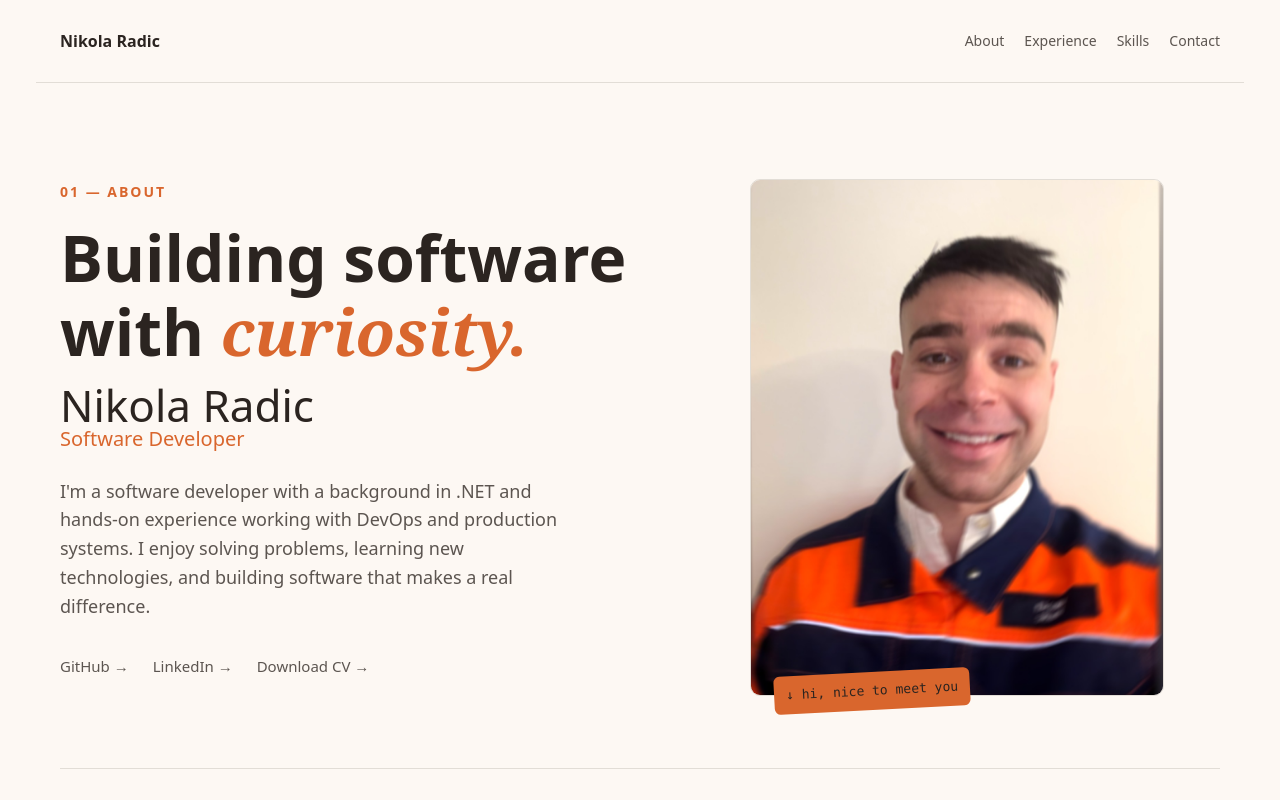
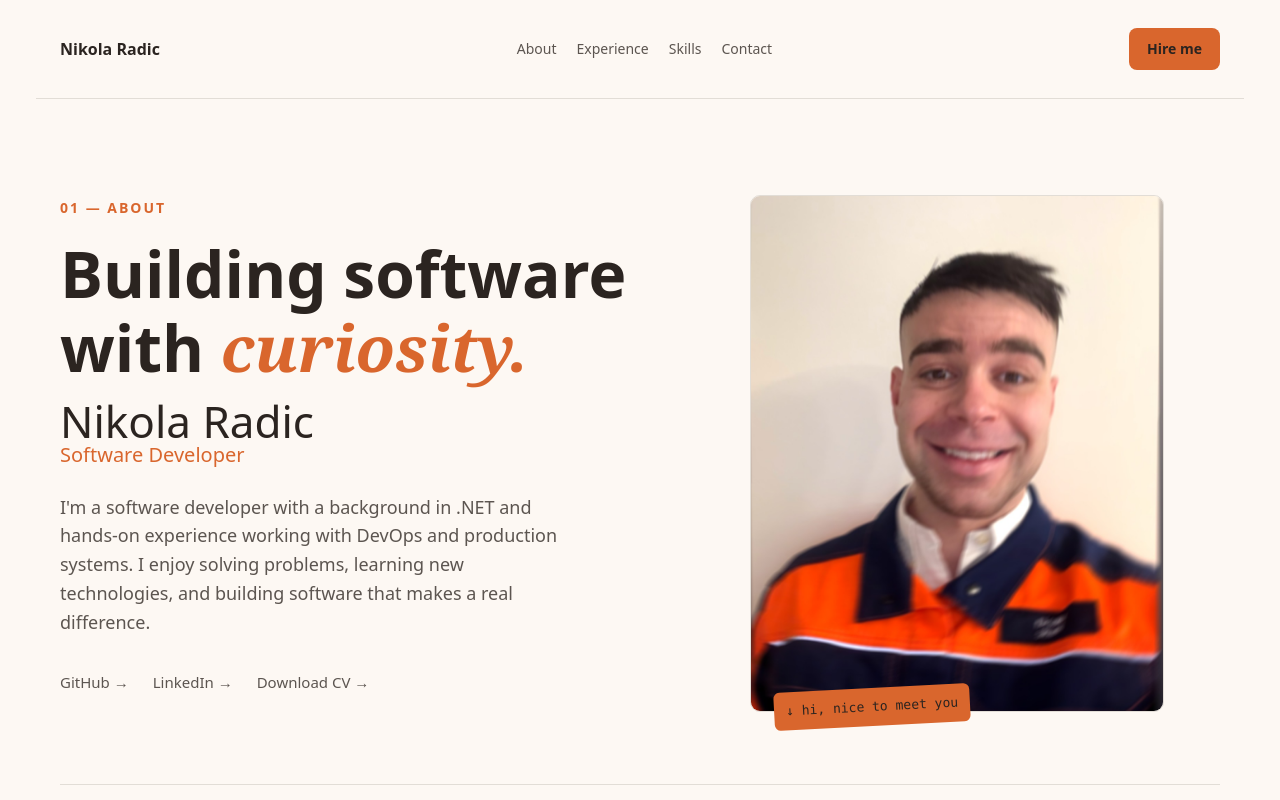
Before and after one commit to nikoradic/portfolio, a React (Vite) app: page / in a window 1280 px wide. Shown: the top 800 px of the page. Built offline with nearby package versions, Linux system fonts and the light colour scheme.

Commit message:
Add hire me button to header

```diff
--- a/src/App.css
+++ b/src/App.css
@@ -32,6 +32,25 @@
 .nav-links a:hover,
 .nav-links a:focus-visible {
   color: var(--accent);
+}
+
+.nav-cta {
+  display: inline-flex;
+  align-items: center;
+  background: var(--accent);
+  color: var(--text-h);
+  font-size: 14px;
+  font-weight: 600;
+  text-decoration: none;
+  padding: 8px 18px;
+  border-radius: 8px;
+  transition: opacity 0.2s ease;
+}
+
+.nav-cta:hover,
+.nav-cta:focus-visible {
+  opacity: 0.85;
+  outline: none;
 }
 
 .app {
--- a/src/App.tsx
+++ b/src/App.tsx
@@ -12,6 +12,9 @@ function App() {
           <a href="#skills">Skills</a>
           <a href="#contact">Contact</a>
         </nav>
+        <a className="nav-cta" href="#contact">
+          Hire me
+        </a>
       </header>
       <main className="app">
         <section className="hero" id="about">
```
